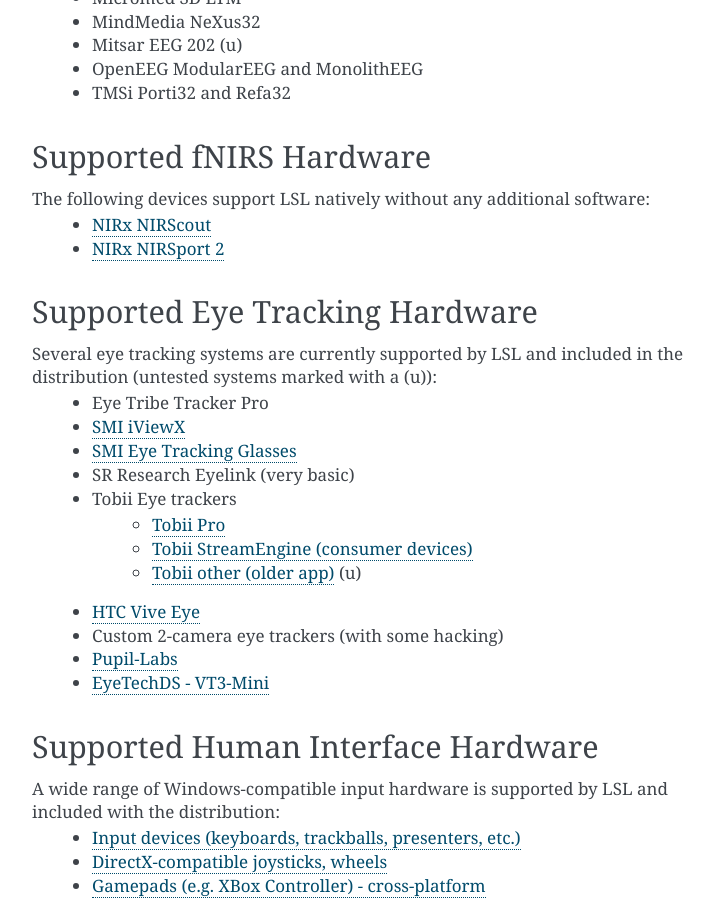
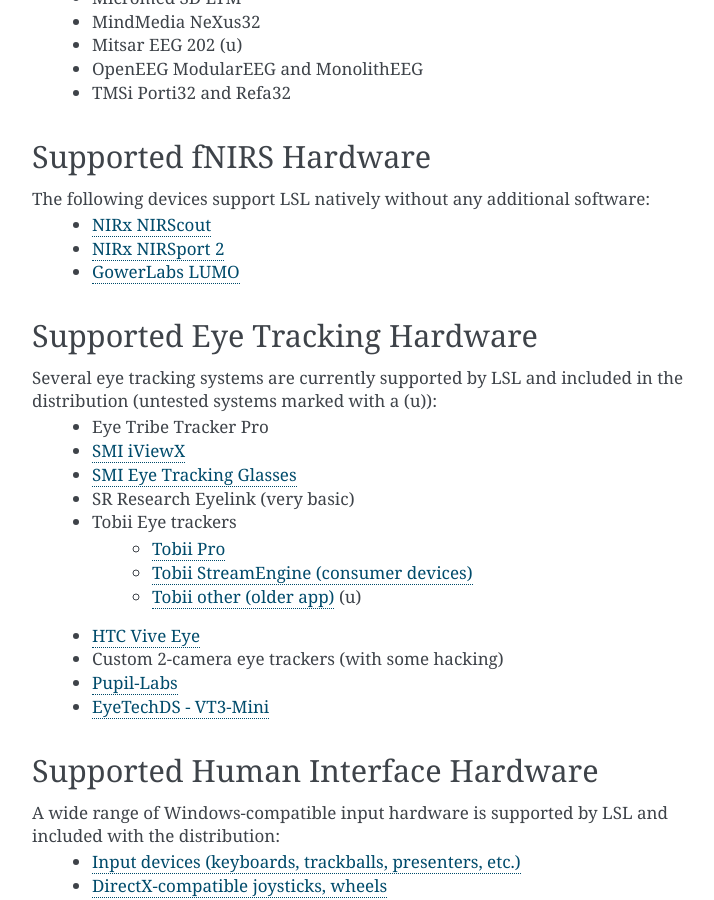
Before and after one commit to sccn/labstreaminglayer, a Sphinx documentation site: the page built from docs/info/supported_devices.rst, in a window 1280 px wide and 900 px high, scrolled down 1855 px. Shown: the whole window, without its empty margins (388-1102 px from the left). Built offline with Sphinx 7.4.7, drawn with Linux system fonts in a browser that asks for light colours.

Commit message:
added LUMO (Gowerlabs) to list of supported fNIRS hardware

```diff
--- a/docs/info/supported_devices.rst
+++ b/docs/info/supported_devices.rst
@@ -77,6 +77,8 @@
 The following devices support LSL natively without any additional software:
   * `NIRx NIRScout <https://nirx.net/nirscout>`__
   * `NIRx NIRSport 2 <https://nirx.net/nirsport>`__
+  * `GowerLabs LUMO <https://www.gowerlabs.co.uk/lumo>`__
+
 
 Supported Eye Tracking Hardware
 *******************************
```
